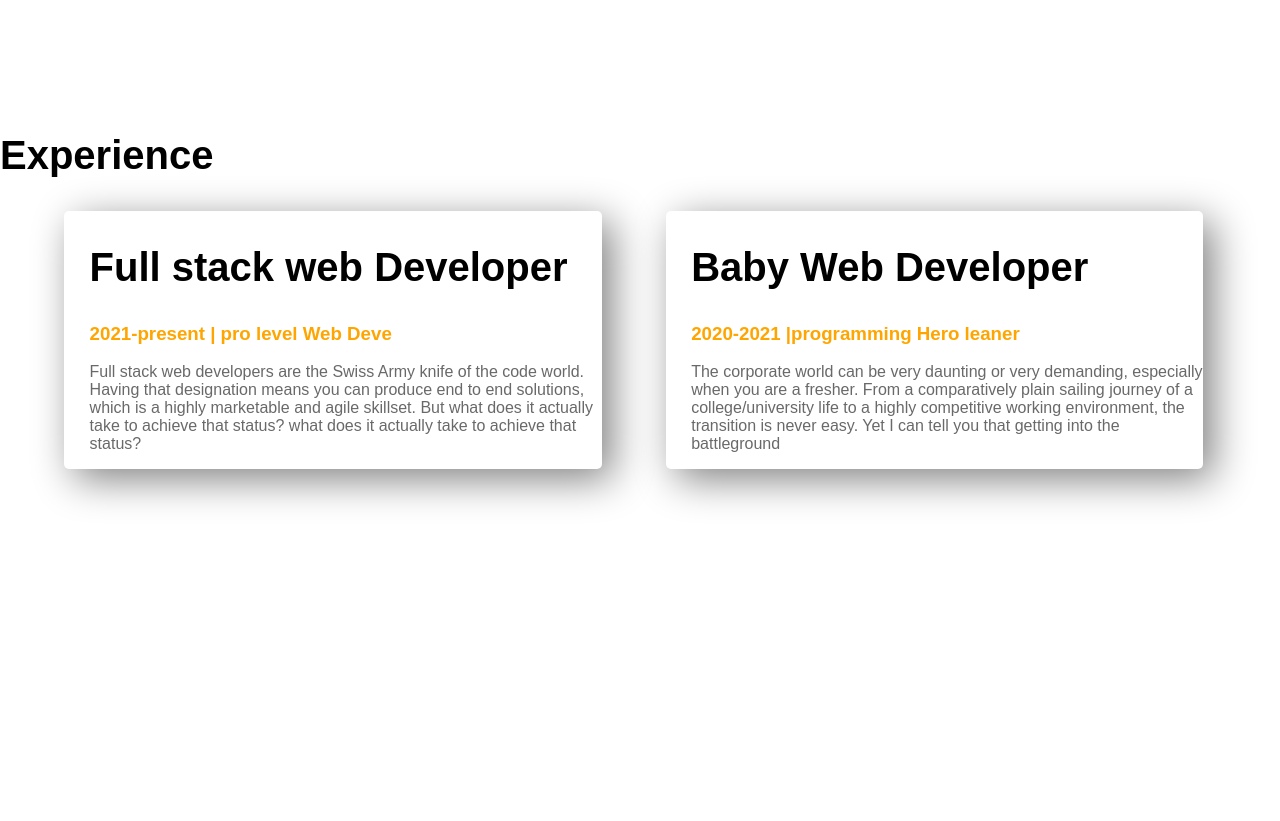
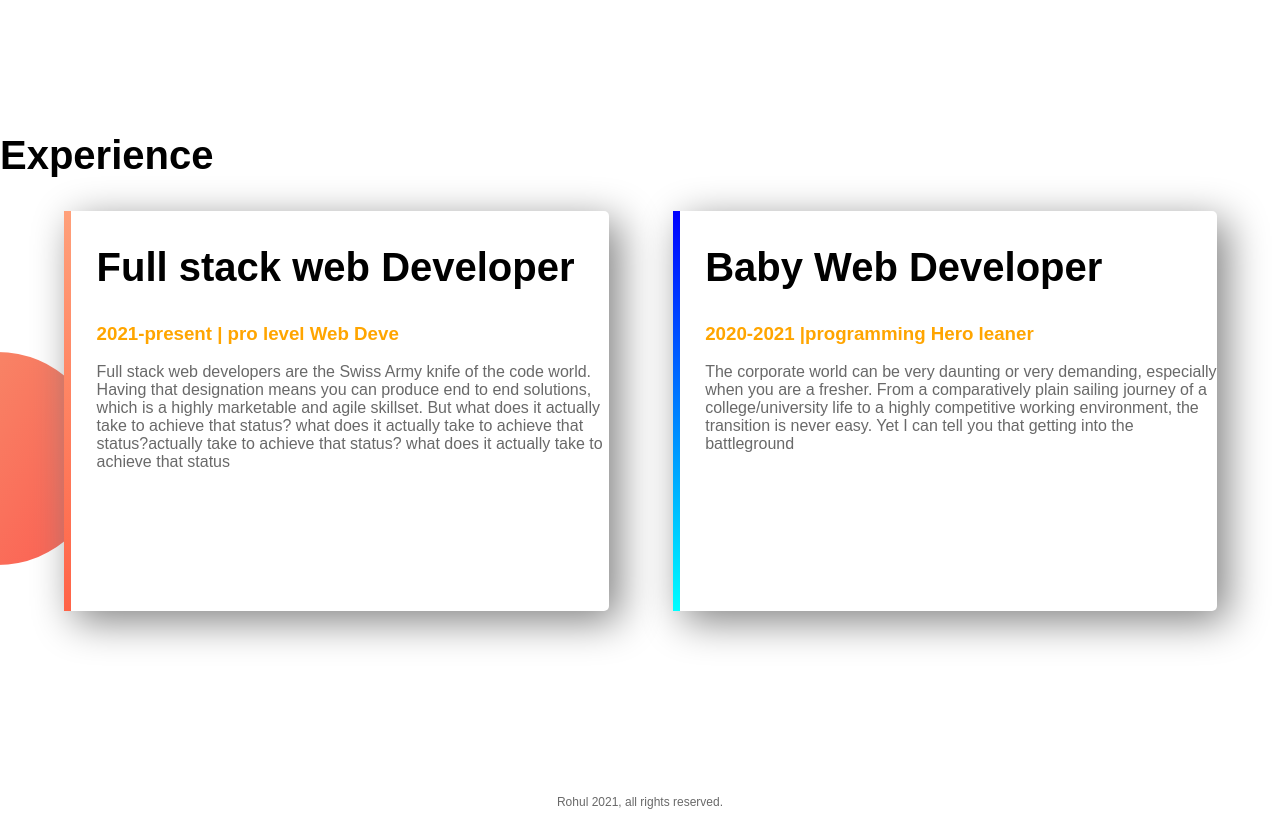
Before and after one commit to mdrohulamin/web-development, a plain HTML site: page index.html in a window 1280 px wide. Shown: the part 1200-2021 px from the top of the page. Before the commit the page ends 1983 px from the top, so only its background shows below. Drawn offline with Linux system fonts and the light colour scheme.

Commit message:
full website

```diff
--- a/index.html
+++ b/index.html
@@ -30,23 +30,26 @@
        <div class="half-width">
               <h2>Big Dream</h2>
               <h3>Become World's No.1 Developer </h3>
-              <p>The 22-year-old joined the Gunners on loan in January and, after being introduced into the first team quite cautiously by Mikel Arteta, has found his feet impressively in the Premier League. The Norwegian has been one of Arsenal’s standout performers in recent weeks and fans are keen to keep hold of him beyond the end of the season, when his loan deal expires</p>
+              <p>The 22-year-old joined the Gunners on loan in January and, after being introduced into the first team quite cautiously by Mikel Arteta, has found his feet impressively in the Premier League. The Norwegian has been one of Arsenal’s standout performers in recent weeks and fans are keen to keep hold of him beyond the end of the season, when his loan deal expires  him beyond the end of the season, </p>
               <a class="link-button"target="blank"href="https://www.linkedin.com/in/very-easy-to-understand-67859820a//">DOWNLOAD RESUME</a>
       </div>
 
    </section>
        <section class="experince-area">
              <h2>Experience</h2>
-               <div class="half-width single-experience">
+               <div id="full-stack"class="half-width single-experience">
                     <h2>Full stack web Developer</h2>
                    <h3 class="orange-highlight">2021-present | pro level Web Deve</h3>
-                   <p>Full stack web developers are the Swiss Army knife of the code world. Having that designation means you can produce end to end solutions, which is a highly marketable and agile skillset. But what does it actually take to achieve that status? what does it actually take to achieve that status?</p>
+                   <p>Full stack web developers are the Swiss Army knife of the code world. Having that designation means you can produce end to end solutions, which is a highly marketable and agile skillset. But what does it actually take to achieve that status? what does it actually take to achieve that status?actually take to achieve that status? what does it actually take to achieve that status</p>
                </div>
-               <div class="half-width single-experience">
+               <div id="baby-web"class="half-width single-experience">
                      <h2>Baby Web Developer</h2>
                      <h3 class="orange-highlight">2020-2021 |programming Hero leaner</h3>
                      <p>The corporate world can be very daunting or very demanding, especially when you are a fresher. From a comparatively plain sailing journey of a college/university life to a highly competitive working environment, the transition is never easy. Yet I can tell you that getting into the battleground</p>
                </div>
        </section>
+       <footer>
+           <p>Rohul 2021, all rights reserved.</p>
+       </footer>
 </body>
 </html>
--- a/style.css
+++ b/style.css
@@ -47,5 +47,26 @@ section{
 .single-experience{
     box-shadow: 10px 10px 40px gray;
     border-radius: 5px;
+    height:80%;
+    background-color:white;
 
 }
+.experince-area{
+          background-image: url("images/exp-bg.png");
+          background-repeat: no-repeat;
+          background-position: left;
+}
+#full-stack{
+         border-left: 7px solid;
+         border-image: linear-gradient(180deg, lightSalmon,tomato);
+         border-image-slice: 1;
+}
+#baby-web{
+    border-left: 7px solid;
+    border-image:linear-gradient(180deg,blue,cyan);
+    border-image-slice:1;
+}
+footer p{
+    text-align:center;
+    font-size:12px;
+}
```
